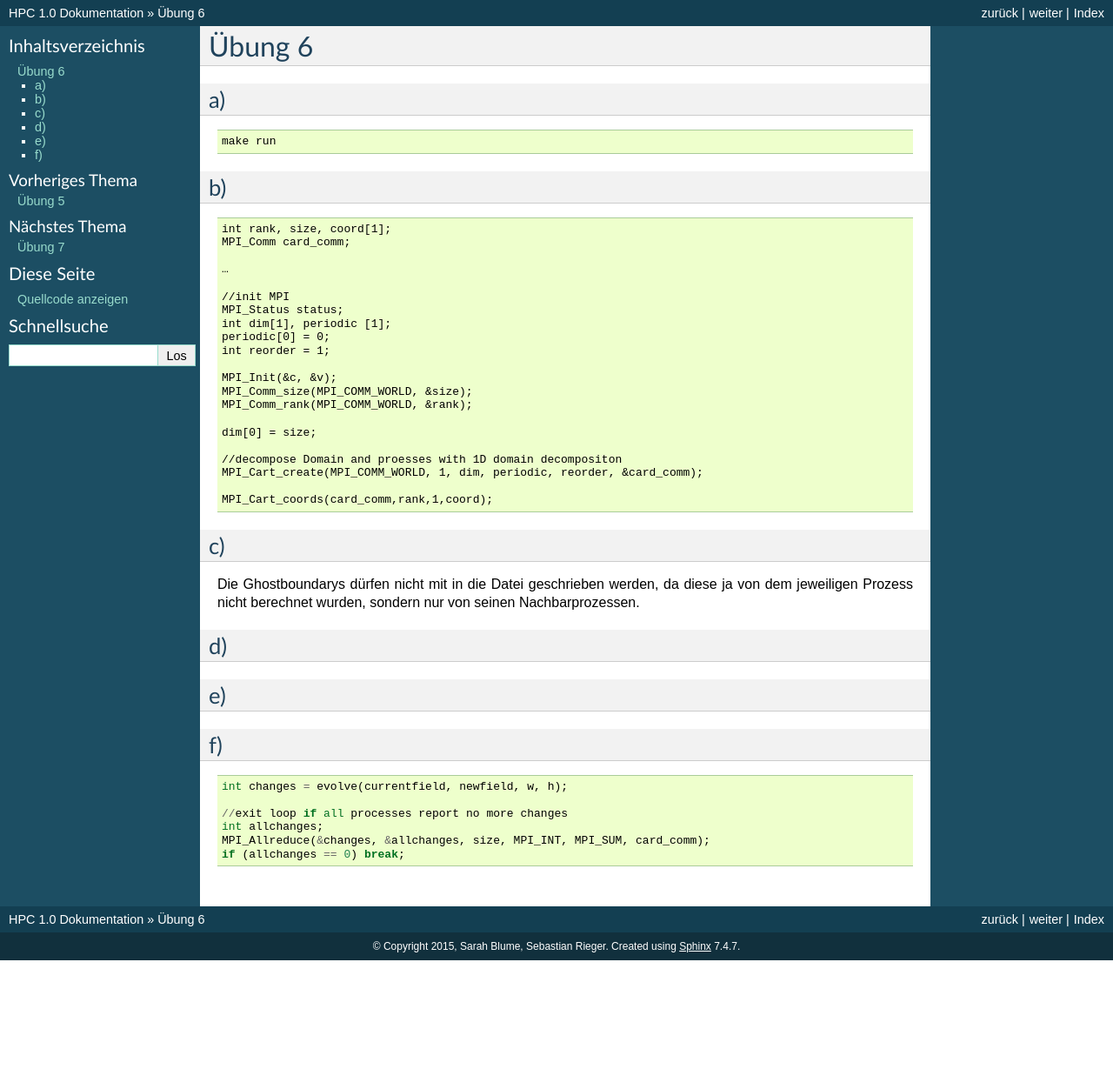
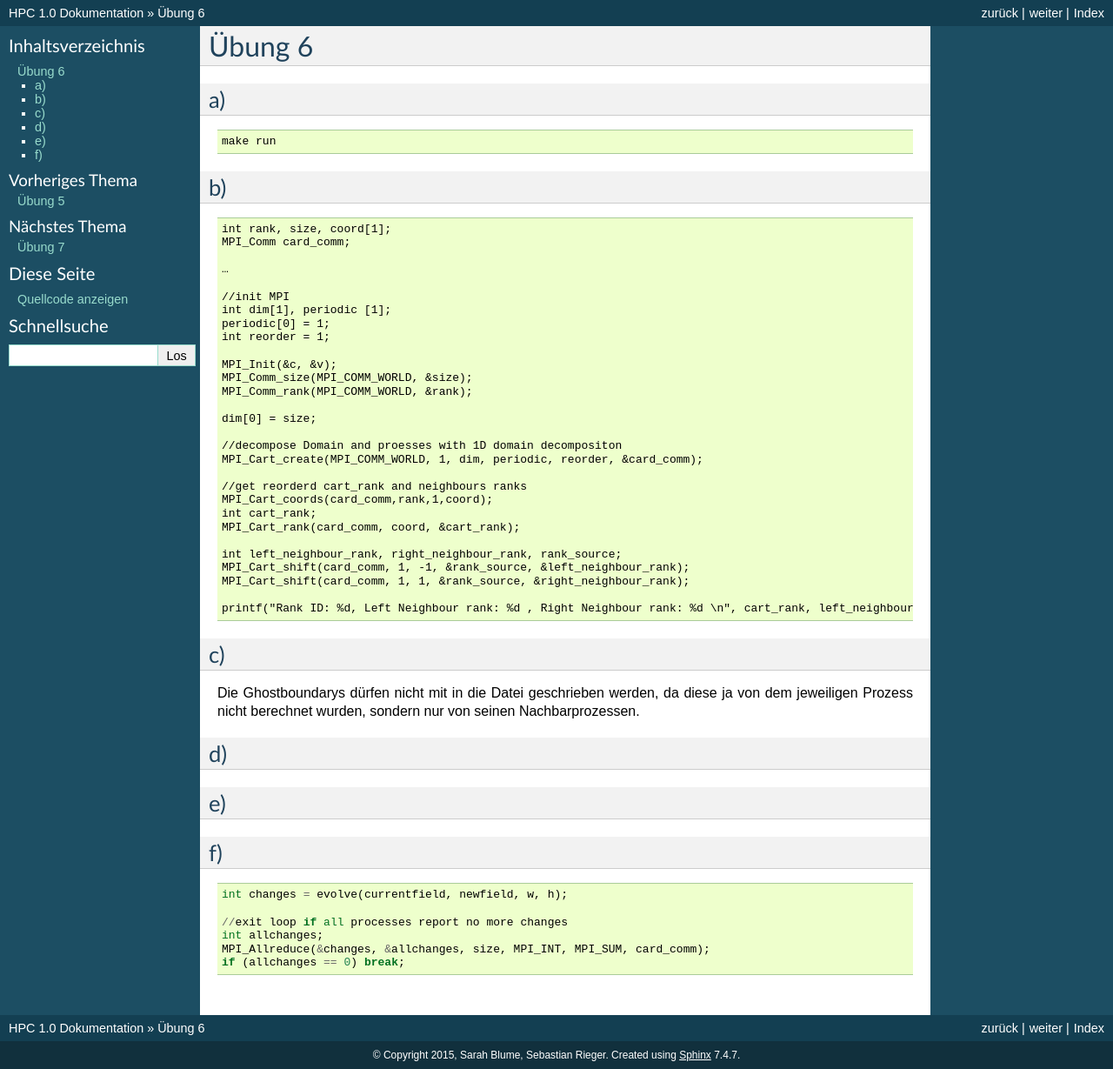
Before and after one commit to ajdf24/HPC_Uebungen, a Sphinx documentation site: the page built from OpenMP/Loesungen/source/Uebung6.rst, in a window 1280 px wide. Shown: the whole page at 87% size. Built offline with Sphinx 7.4.7, drawn with Linux system fonts in a browser that asks for light colours; before the commit the page ends 1104 px from its top, so only the background shows below that.

Commit message:
b) verpasste ausgabe der Ränge

```diff
--- a/OpenMP/Loesungen/source/Uebung6.rst
+++ b/OpenMP/Loesungen/source/Uebung6.rst
@@ -20,9 +20,8 @@ b)
   …
 
   //init MPI
-  MPI_Status status;
   int dim[1], periodic [1];
-  periodic[0] = 0;
+  periodic[0] = 1;
   int reorder = 1;
 
   MPI_Init(&c, &v);
@@ -34,7 +33,16 @@ b)
   //decompose Domain and proesses with 1D domain decompositon
   MPI_Cart_create(MPI_COMM_WORLD, 1, dim, periodic, reorder, &card_comm);
 
+  //get reorderd cart_rank and neighbours ranks
   MPI_Cart_coords(card_comm,rank,1,coord);
+  int cart_rank;
+  MPI_Cart_rank(card_comm, coord, &cart_rank);
+
+  int left_neighbour_rank, right_neighbour_rank, rank_source;
+  MPI_Cart_shift(card_comm, 1, -1, &rank_source, &left_neighbour_rank);
+  MPI_Cart_shift(card_comm, 1, 1, &rank_source, &right_neighbour_rank);
+
+  printf("Rank ID: %d, Left Neighbour rank: %d , Right Neighbour rank: %d \n", cart_rank, left_neighbour_rank, right_neighbour_rank);
 
 c)
 ==
```
Also changed, not shown: 1 other file.
